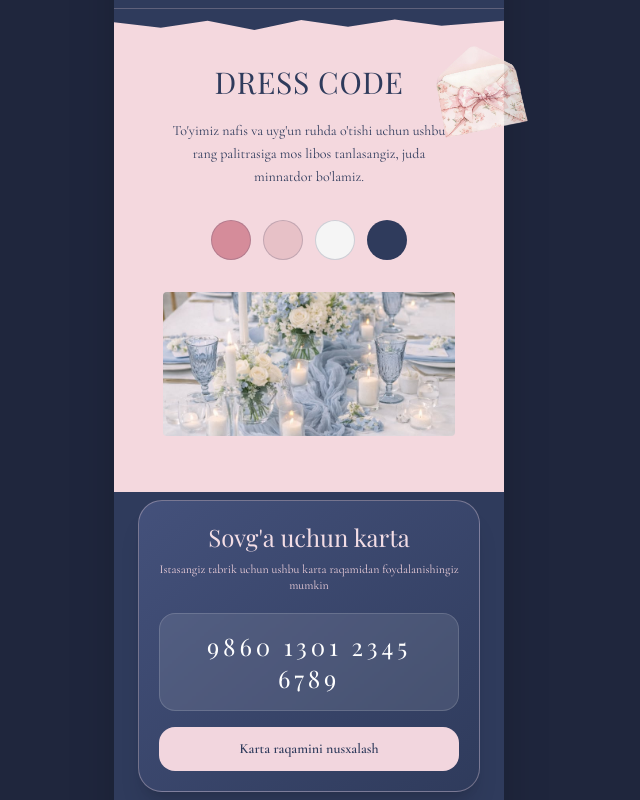
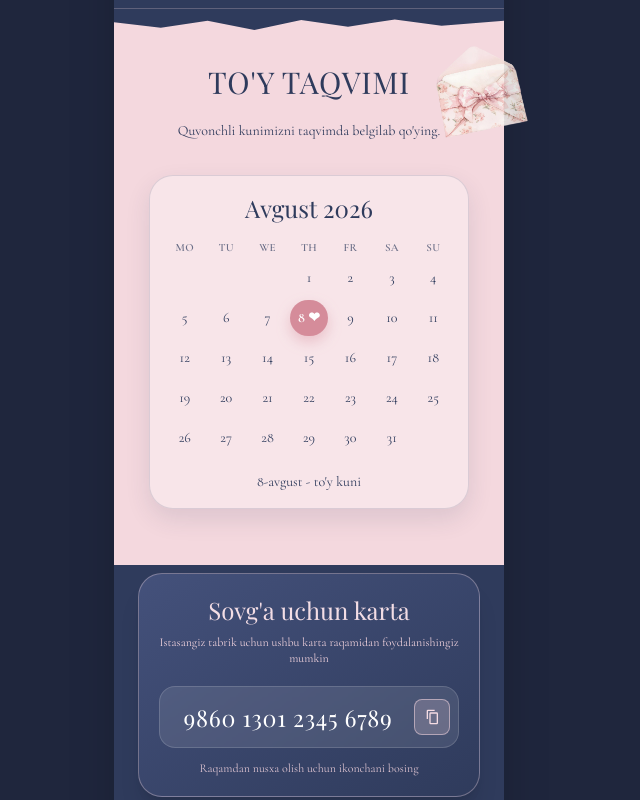
Before and after one commit to Omaddevs/taklifnoma, a React (Vite) app: page / in a window 1280 px wide. Shown: the part 1500-2300 px from the top of the page, without its empty margins (331-971 px from the left). Built offline with nearby package versions, Linux system fonts and the light colour scheme.

Commit message:
Refresh invitation UI sections and wire in local wedding soundtrack.
Improve gift-card and calendar presentation, and harden audio autoplay/mute behavior while switching playback to the music file stored in the repository.

Made-with: Cursor

```diff
--- a/src/App.jsx
+++ b/src/App.jsx
@@ -13,7 +13,7 @@ function App() {
 
   return (
     <main className="mx-auto min-h-screen max-w-[390px] bg-[#2f3b5c] text-white shadow-2xl">
-      <AudioControl />
+      <AudioControl locale={locale} />
       <LanguageSwitch locale={locale} onChange={setLocale} />
       <Hero locale={locale} />
       <Countdown locale={locale} />
--- a/src/components/AudioControl.jsx
+++ b/src/components/AudioControl.jsx
@@ -1,57 +1,90 @@
 import { useEffect, useRef, useState } from 'react'
+import weddingTrack from '../../music/Alex Warren - Ordinary (Official Video).mp3'
 
 const START_OFFSET_SECONDS = 5
 
 function AudioControl() {
   const audioRef = useRef(null)
-  const [isMuted, setIsMuted] = useState(false)
+  const userMutedRef = useRef(false)
+  const [isUserMuted, setIsUserMuted] = useState(false)
 
   useEffect(() => {
     const audio = audioRef.current
     if (!audio) return
 
     audio.volume = 0.55
+    audio.defaultMuted = false
     audio.muted = false
-    setIsMuted(false)
-    audio.currentTime = START_OFFSET_SECONDS
+    userMutedRef.current = false
+    setIsUserMuted(false)
 
-    const tryPlay = () => {
-      audio.play().catch(() => {})
+    const playMutedFallback = async () => {
+      audio.muted = true
+      try {
+        await audio.play()
+      } catch {
+        // If still blocked, we retry on first interaction.
+      }
     }
 
-    tryPlay()
-
-    // If browser blocks autoplay with sound, retry on first interaction.
-    const resumeOnInteraction = () => {
-      if (!audio.muted) {
-        tryPlay()
+    const startPlayback = async () => {
+      try {
+        await audio.play()
+      } catch (error) {
+        // Only fallback to muted when autoplay-with-sound is explicitly blocked.
+        if (error?.name === 'NotAllowedError') {
+          await playMutedFallback()
+          return
+        }
+        // Retry once media is ready; avoids false muted state during early load.
+        const retryAfterReady = async () => {
+          audio.removeEventListener('canplay', retryAfterReady)
+          try {
+            audio.muted = false
+            await audio.play()
+          } catch {}
+        }
+        audio.addEventListener('canplay', retryAfterReady, { once: true })
       }
-      window.removeEventListener('pointerdown', resumeOnInteraction)
-      window.removeEventListener('keydown', resumeOnInteraction)
     }
 
-    window.addEventListener('pointerdown', resumeOnInteraction, { once: true })
-    window.addEventListener('keydown', resumeOnInteraction, { once: true })
-
-    const keepOffsetOnLoaded = () => {
-      if (audio.currentTime < START_OFFSET_SECONDS) {
+    const setStartOffset = () => {
+      if (audio.duration && audio.currentTime < START_OFFSET_SECONDS) {
         audio.currentTime = START_OFFSET_SECONDS
       }
     }
 
-    const restartFromOffset = () => {
-      audio.currentTime = START_OFFSET_SECONDS
-      audio.play().catch(() => {})
+    const unmuteAndPlay = async () => {
+      if (userMutedRef.current) return
+      audio.muted = false
+      try {
+        await audio.play()
+        window.removeEventListener('pointerdown', unmuteAndPlay)
+        window.removeEventListener('keydown', unmuteAndPlay)
+        window.removeEventListener('touchstart', unmuteAndPlay)
+        window.removeEventListener('pageshow', unmuteAndPlay)
+      } catch {
+        // Keep trying later; do not force muted icon unless user muted.
+        audio.muted = true
+      }
     }
 
-    audio.addEventListener('loadedmetadata', keepOffsetOnLoaded)
-    audio.addEventListener('ended', restartFromOffset)
+    startPlayback()
+
+    audio.addEventListener('loadedmetadata', setStartOffset)
+
+    // Autoplay with sound is commonly blocked; unlock on first gesture.
+    window.addEventListener('pointerdown', unmuteAndPlay)
+    window.addEventListener('keydown', unmuteAndPlay)
+    window.addEventListener('touchstart', unmuteAndPlay)
+    window.addEventListener('pageshow', unmuteAndPlay)
 
     return () => {
-      window.removeEventListener('pointerdown', resumeOnInteraction)
-      window.removeEventListener('keydown', resumeOnInteraction)
-      audio.removeEventListener('loadedmetadata', keepOffsetOnLoaded)
-      audio.removeEventListener('ended', restartFromOffset)
+      window.removeEventListener('pointerdown', unmuteAndPlay)
+      window.removeEventListener('keydown', unmuteAndPlay)
+      window.removeEventListener('touchstart', unmuteAndPlay)
+      window.removeEventListener('pageshow', unmuteAndPlay)
+      audio.removeEventListener('loadedmetadata', setStartOffset)
     }
   }, [])
 
@@ -59,26 +92,27 @@ function AudioControl() {
     const audio = audioRef.current
     if (!audio) return
 
-    const nextMuted = !audio.muted
-    audio.muted = nextMuted
-    setIsMuted(nextMuted)
+    const nextUserMuted = !isUserMuted
+    userMutedRef.current = nextUserMuted
+    setIsUserMuted(nextUserMuted)
+    audio.muted = nextUserMuted
 
-    if (audio.paused) {
+    if (!nextUserMuted && audio.paused) {
       audio.play().catch(() => {})
     }
   }
 
   return (
     <>
-      <audio ref={audioRef} autoPlay preload="auto" playsInline src="/music/ordinary.mp3" />
+      <audio ref={audioRef} autoPlay preload="auto" playsInline loop src={weddingTrack} />
       <button
         type="button"
-        aria-label={isMuted ? 'Unmute music' : 'Mute music'}
+        aria-label={isUserMuted ? 'Unmute music' : 'Mute music'}
         onClick={toggleMute}
         className="fixed right-4 top-4 z-50 flex h-[56px] w-[56px] items-center justify-center rounded-full border-[3px] border-[#f3d7df] bg-gradient-to-b from-[#44527b] to-[#2f3b5c] shadow-[0_8px_20px_rgba(0,0,0,0.24)] transition-transform hover:scale-[1.03]"
       >
         <span className="flex h-[44px] w-[44px] items-center justify-center rounded-full border border-[#f3d7df]/55 bg-[#36446b] text-[#f7dfe5]">
-          {isMuted ? (
+          {isUserMuted ? (
             <svg
               viewBox="0 0 24 24"
               className="h-5 w-5"
--- a/src/components/DressCode.jsx
+++ b/src/components/DressCode.jsx
@@ -1,16 +1,56 @@
 import RevealSection from './RevealSection'
-import venueImage from '../images/venue.jpg'
 import ribbonC from '../images/ribbon-c.png'
 
-const colors = ['#d58c9a', '#e7c1c7', '#f5f5f5', '#2f3b5c']
+const WEEKDAYS = ['Mo', 'Tu', 'We', 'Th', 'Fr', 'Sa', 'Su']
+const CALENDAR_DAYS = [
+  null,
+  null,
+  null,
+  1,
+  2,
+  3,
+  4,
+  5,
+  6,
+  7,
+  8,
+  9,
+  10,
+  11,
+  12,
+  13,
+  14,
+  15,
+  16,
+  17,
+  18,
+  19,
+  20,
+  21,
+  22,
+  23,
+  24,
+  25,
+  26,
+  27,
+  28,
+  29,
+  30,
+  31,
+]
+
 const copy = {
   uz: {
-    title: 'Dress code',
-    body: "To'yimiz nafis va uyg'un ruhda o'tishi uchun ushbu rang palitrasiga mos libos tanlasangiz, juda minnatdor bo'lamiz.",
+    title: "To'y taqvimi",
+    body: "Quvonchli kunimizni taqvimda belgilab qo'ying.",
+    month: 'Avgust 2026',
+    note: "8-avgust - to'y kuni",
   },
   ru: {
-    title: 'Дресс-код',
-    body: 'Мы очень старались сделать нашу свадьбу красивой и будем вам благодарны, если поддержите нашу цветовую палитру и придете в нарядах этих тонов.',
+    title: 'Свадебный календарь',
+    body: 'Отметьте эту дату в своем календаре.',
+    month: 'Август 2026',
+    note: '8 августа - день свадьбы',
   },
 }
 
@@ -27,21 +67,30 @@ function DressCode({ locale = 'uz' }) {
       <p className="mx-auto mt-5 max-w-[290px] text-sm leading-relaxed">
         {t.body}
       </p>
-      <div className="mt-8 flex items-center justify-center gap-3">
-        {colors.map((color) => (
-          <span
-            key={color}
-            className="h-10 w-10 rounded-full border border-[#2f3b5c]/20"
-            style={{ backgroundColor: color }}
-          />
-        ))}
-      </div>
-      <div className="mx-auto mt-8 h-36 w-full max-w-[292px] overflow-hidden rounded-sm">
-        <img
-          src={venueImage}
-          alt="Table decoration"
-          className="h-full w-full object-cover"
-        />
+      <div className="mx-auto mt-8 w-full max-w-[320px] rounded-3xl border border-[#2f3b5c]/15 bg-white/35 p-4 shadow-[0_10px_24px_rgba(47,59,92,0.12)] backdrop-blur-[1px]">
+        <p className="text-center font-['Playfair_Display'] text-2xl text-[#2f3b5c]">{t.month}</p>
+        <div className="mt-4 grid grid-cols-7 gap-1 text-center">
+          {WEEKDAYS.map((day) => (
+            <span key={day} className="text-[11px] font-semibold uppercase tracking-wide text-[#2f3b5c]/70">
+              {day}
+            </span>
+          ))}
+          {CALENDAR_DAYS.map((day, idx) => (
+            <span
+              key={day ?? `empty-${idx}`}
+              className={`flex h-9 items-center justify-center rounded-full text-sm ${
+                day === null
+                  ? ''
+                  : day === 8
+                    ? "bg-[#d58c9a] font-semibold text-white shadow-[0_6px_14px_rgba(213,140,154,0.42)]"
+                    : 'text-[#2f3b5c]'
+              }`}
+            >
+              {day === 8 ? '8 ❤' : day ?? ''}
+            </span>
+          ))}
+        </div>
+        <p className="mt-4 text-center text-sm text-[#2f3b5c]">{t.note}</p>
       </div>
     </RevealSection>
   )
--- a/src/components/GiftCard.jsx
+++ b/src/components/GiftCard.jsx
@@ -8,12 +8,14 @@ const copy = {
     body: 'Istasangiz tabrik uchun ushbu karta raqamidan foydalanishingiz mumkin',
     copied: 'Nusxalandi',
     copy: 'Karta raqamini nusxalash',
+    hint: 'Raqamdan nusxa olish uchun ikonchani bosing',
   },
   ru: {
     title: 'Карта для подарка',
     body: 'При желании вы можете использовать этот номер карты для поздравления',
     copied: 'Скопировано',
     copy: 'Скопировать номер карты',
+    hint: 'Нажмите на иконку, чтобы скопировать номер',
   },
 }
 
@@ -39,19 +41,25 @@ function GiftCard({ locale = 'uz' }) {
         </p>
         <p className="mt-2 text-center text-xs text-[#f0d2dd]">{t.body}</p>
 
-        <div className="mt-5 rounded-2xl border border-white/15 bg-white/10 px-4 py-4 text-center backdrop-blur-[1px]">
-          <p className="font-['Playfair_Display'] text-2xl tracking-[0.16em] text-white">
-            {CARD_NUMBER}
-          </p>
+        <div className="mt-5 rounded-2xl border border-white/15 bg-white/10 px-2 py-3 backdrop-blur-[1px]">
+          <div className="grid grid-cols-[minmax(0,1fr)_auto] items-center gap-1.5">
+            <p className="min-w-0 whitespace-nowrap text-center font-['Playfair_Display'] text-[1.2rem] leading-none tracking-[0.02em] text-white sm:text-[1.45rem] sm:tracking-[0.03em]">
+              {CARD_NUMBER}
+            </p>
+            <button
+              type="button"
+              onClick={handleCopy}
+              aria-label={t.copy}
+              className="flex h-8 w-8 shrink-0 items-center justify-center rounded-lg border border-[#f2d6de]/55 bg-[#f2d6de]/20 text-[#f5dce3] transition hover:bg-[#f2d6de]/35 hover:text-white sm:h-9 sm:w-9"
+            >
+              <svg viewBox="0 0 24 24" className="h-4 w-4 fill-current sm:h-4 sm:w-4" aria-hidden="true">
+                <path d="M16 1H6a2 2 0 0 0-2 2v12h2V3h10V1Zm3 4H10a2 2 0 0 0-2 2v14a2 2 0 0 0 2 2h9a2 2 0 0 0 2-2V7a2 2 0 0 0-2-2Zm0 16h-9V7h9v14Z" />
+              </svg>
+            </button>
+          </div>
         </div>
 
-        <button
-          type="button"
-          onClick={handleCopy}
-          className="mt-4 w-full rounded-2xl bg-[#f2d6de] px-4 py-3 text-sm font-semibold text-[#2f3b5c] transition hover:bg-white"
-        >
-          {copied ? t.copied : t.copy}
-        </button>
+        <p className="mt-3 text-center text-xs text-[#f0d2dd]/90">{copied ? t.copied : t.hint}</p>
       </div>
     </RevealSection>
   )
```
Also changed, not shown: 1 other file (tests, documents, lock files or other folders).
